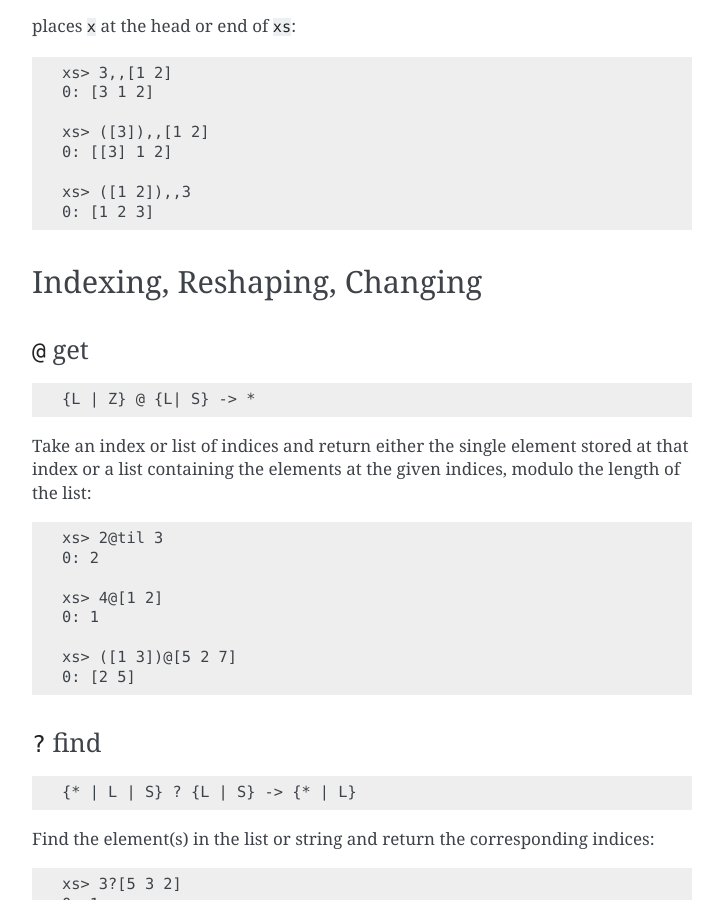
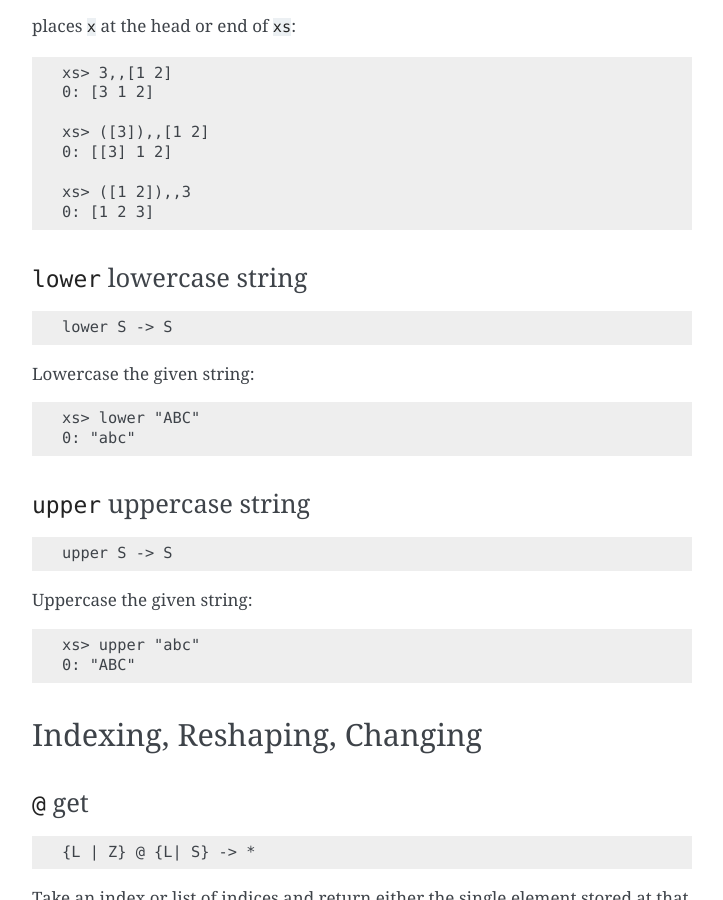
Before and after one commit to smabie/xs, a Sphinx documentation site: the page built from doc/reference.rst, in a window 1280 px wide and 900 px high, scrolled down 14176 px. Shown: the whole window, without its empty margins (388-1111 px from the left). Built offline with Sphinx 7.4.7, drawn with Linux system fonts in a browser that asks for light colours; some of the changed text lies outside the part shown.

Commit message:
add upper and lower fns

```diff
--- a/doc/reference.rst
+++ b/doc/reference.rst
@@ -581,8 +581,8 @@ a function, until ``x`` returns ``0b``: ::
   1: "hello"
   0: "hello"
 
-List  and String
-################
+List and String
+###############
 
 ``[]`` make list
 ----------------
@@ -720,6 +720,30 @@ places ``x`` at the head or end of ``xs``: ::
 
   xs> ([1 2]),,3
   0: [1 2 3]
+
+
+``lower`` lowercase string
+--------------------------
+::
+
+   lower S -> S
+
+Lowercase the given string: ::
+
+  xs> lower "ABC"
+  0: "abc"
+
+``upper`` uppercase string
+--------------------------
+::
+
+   upper S -> S
+
+Uppercase the given string: ::
+
+  xs> upper "abc"
+  0: "ABC"
+
 
 Indexing, Reshaping, Changing
 #############################
```
Also changed, not shown: 1 other file.
